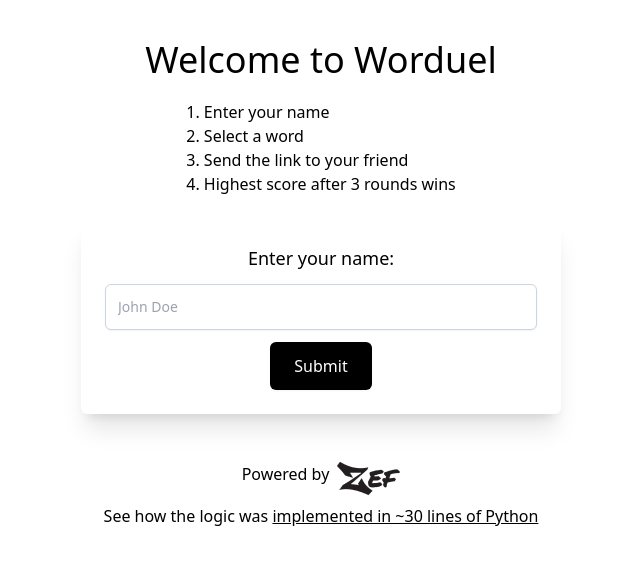
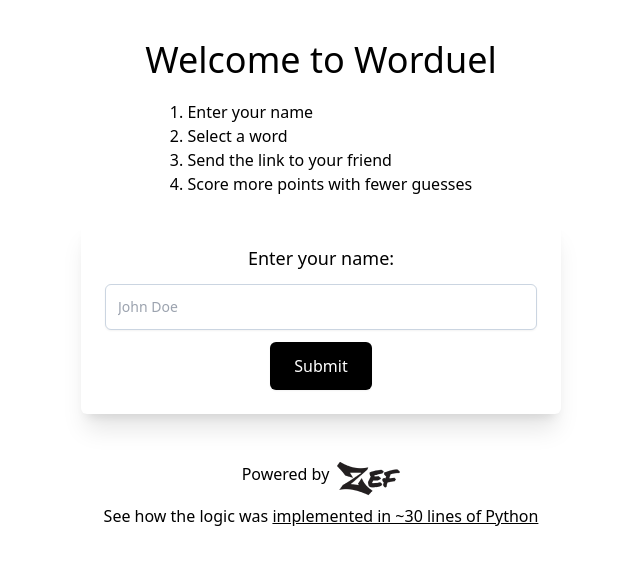
Before and after one commit to zefhub/worduel, a React (Create React App) app: page / in a window 1280 px wide. Shown: the top 564 px of the page, without its empty margins (319-959 px from the left). Built offline with nearby package versions, Linux system fonts and the light colour scheme.

Commit message:
Typo fixes

```diff
--- a/src/components/WelcomeBanner.tsx
+++ b/src/components/WelcomeBanner.tsx
@@ -9,7 +9,7 @@ const WelcomeBanner = () => {
           <p>1. Enter your name</p>
           <p>2. Select a word</p>
           <p>3. Send the link to your friend</p>
-          <p>4. Highest score after 3 rounds wins</p>
+          <p>4. Score more points with fewer guesses</p>
         </div>
       </div>
     </Fragment>
--- a/src/scenes/Duel.tsx
+++ b/src/scenes/Duel.tsx
@@ -214,7 +214,7 @@ const Duel: React.FC<DuelProps> = () => {
           className="py-3 rounded-md text-green-400"
           onClick={() => toast.success("Link copied to clipboard")}
         >
-          worduel.zefhub.io/duel/{params.duelId}
+          {window.location.host}/duel/{params.duelId}
         </Clipboard>
       </div>
       <div className="flex justify-center">
```
